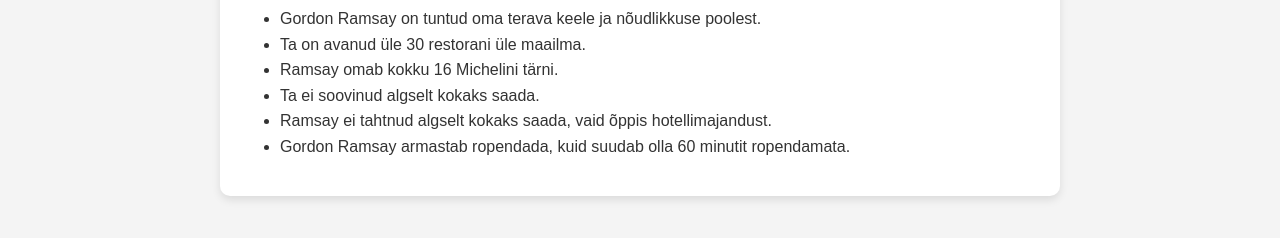
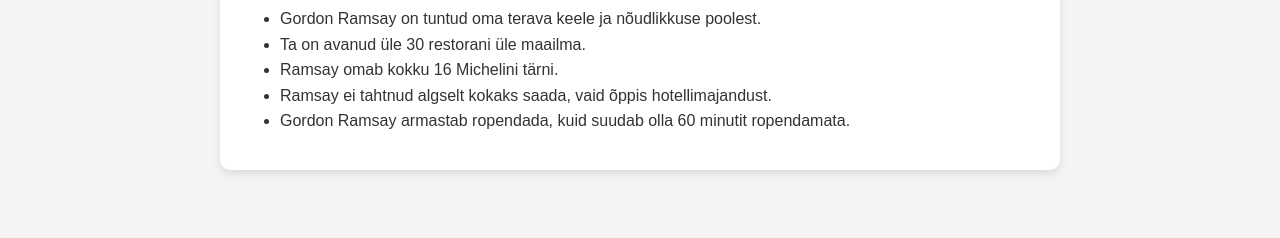
Before and after one commit to kermoolen/juliet-kilo-hotel, a plain HTML site: page faktid.html in a window 1280 px wide. Shown: the part 310-548 px from the top of the page. Drawn offline with Linux system fonts and the light colour scheme.

Commit message:
Update faktid.html

```diff
--- a/faktid.html
+++ b/faktid.html
@@ -25,7 +25,6 @@
                 <li>Gordon Ramsay on tuntud oma terava keele ja nõudlikkuse poolest.</li>
                 <li>Ta on avanud üle 30 restorani üle maailma.</li>
                 <li>Ramsay omab kokku 16 Michelini tärni.</li>
-                <li>Ta ei soovinud algselt kokaks saada.</li>
                 <li>Ramsay ei tahtnud algselt kokaks saada, vaid õppis hotellimajandust.</li>
                 <li>Gordon Ramsay armastab ropendada, kuid suudab olla 60 minutit ropendamata.</li>
             </ul>
```
